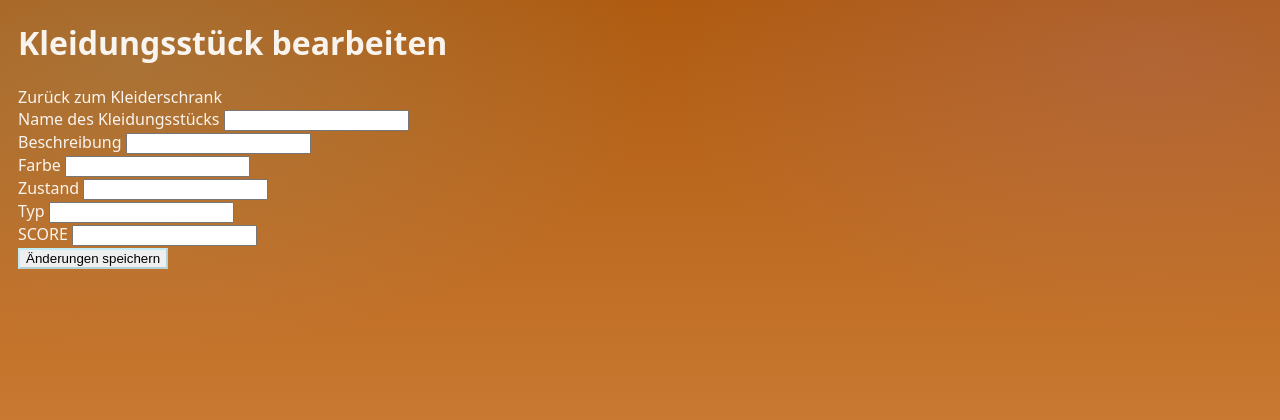
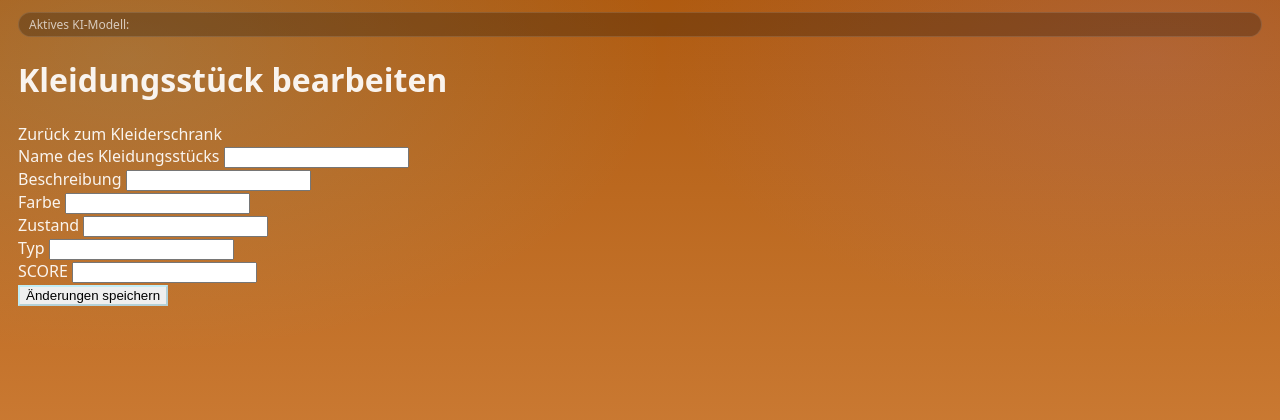
Before and after one commit to Mister-Calvin/Smart-Wardrobe, a FastAPI app: page /items/1/edit in a window 1280 px wide. Shown: the part 24-444 px from the top of the page. Run offline with FastAPI, Linux system fonts and the light colour scheme; data that the repository does not hold is empty.

Commit message:
feat(ui): show active provider during item updates
Display the landing-page AI provider on the update-item view so users can see which embedding model will refresh the modified wardrobe item, while keeping provider selection exclusively in the signed application session.

```diff
--- a/templates/update_item.html
+++ b/templates/update_item.html
@@ -2,6 +2,10 @@
 
 {% block content %}
     <div class="page-header">
+        <p class="pill">
+    Aktives KI-Modell:
+    {{ selected_ai_provider|upper }}
+</p>
         <h1>Kleidungsstück bearbeiten</h1>
         <a href="/" class="btn-secondary">Zurück zum Kleiderschrank</a>
     </div>
```
